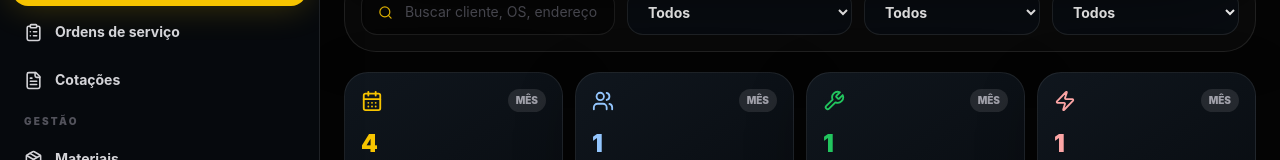
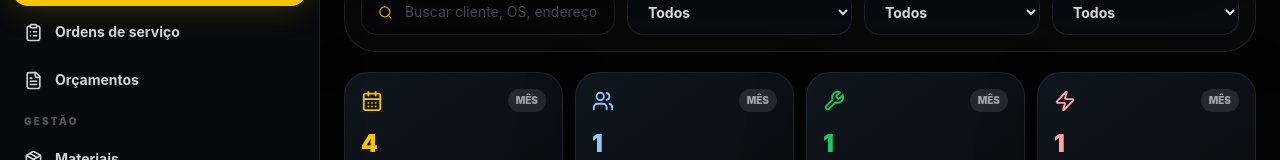
Before and after one commit to gui2812/volt-solucoes-eletricas, a Next.js app: page /agenda in a window 1280 px wide. Shown: the part 450-610 px from the top of the page. Built offline with nearby package versions, Linux system fonts and the light colour scheme.

Commit message:
Update app-shell.tsx

```diff
--- a/components/layout/app-shell.tsx
+++ b/components/layout/app-shell.tsx
@@ -28,7 +28,10 @@ const links = [
   { href: "/clientes", label: "Clientes", icon: Users, group: "Operação" },
   { href: "/agenda", label: "Agenda", icon: CalendarDays, group: "Operação" },
   { href: "/ordens", label: "Ordens de serviço", icon: ClipboardList, group: "Operação" },
-  { href: "/cotacoes", label: "Cotações", icon: FileText, group: "Operação" },
+
+  // Mantém a rota /cotacoes, mas deixa claro para uso real no sistema.
+  { href: "/cotacoes", label: "Orçamentos", icon: FileText, group: "Operação" },
+
   { href: "/materiais", label: "Materiais", icon: Package, group: "Gestão" },
   { href: "/financeiro", label: "Financeiro", icon: Wallet, group: "Gestão" },
   { href: "/relatorios", label: "Relatórios", icon: BarChart3, group: "Gestão" },
```
